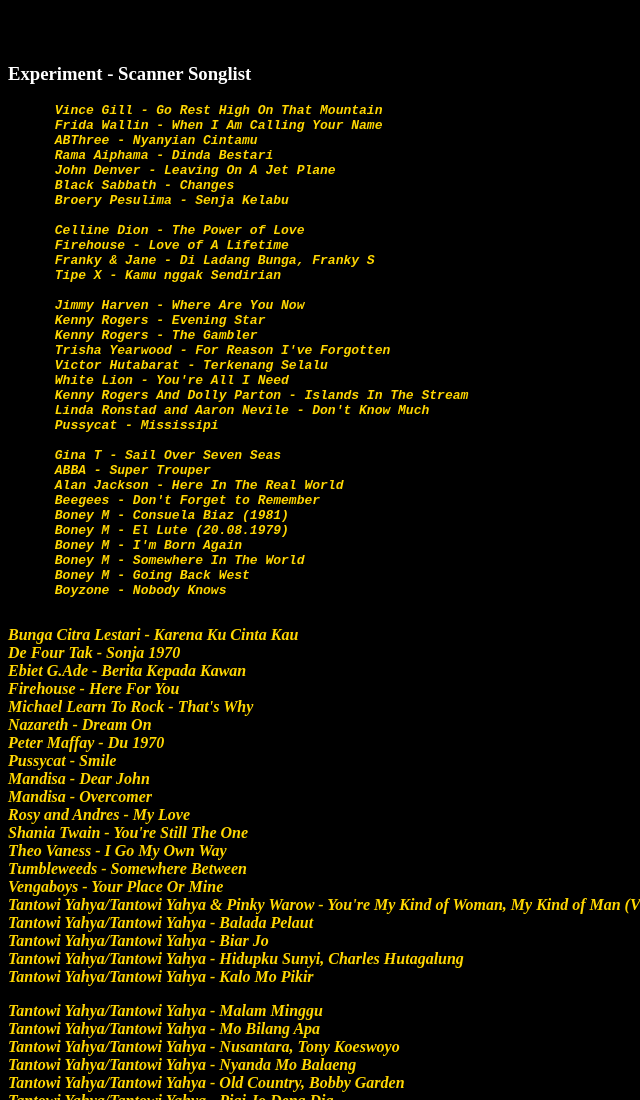
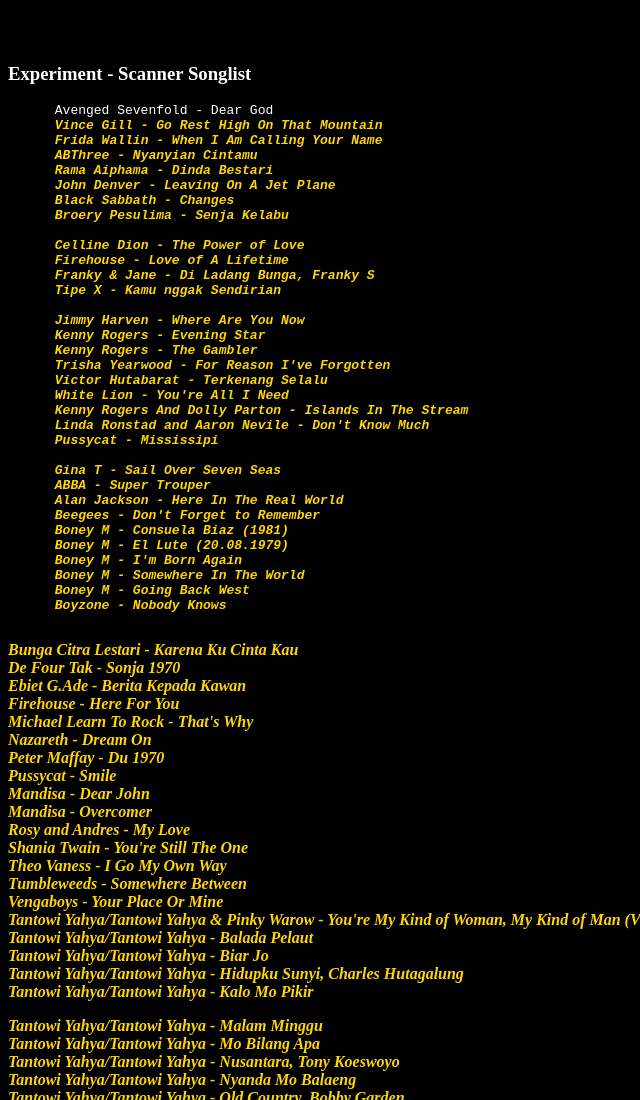
Before and after one commit to dirkncl/mp3player, a plain HTML site: page scanner.html in a window 1280 px wide. Shown: the top 1100 px of the page, without its empty margins (0-640 px from the left). Drawn offline with Linux system fonts and the light colour scheme.

Commit message:
Update scanner.html

```diff
--- a/scanner.html
+++ b/scanner.html
@@ -13,6 +13,7 @@
     <h3>Experiment - Scanner Songlist</h3>
 
     <pre>
+      Avenged Sevenfold - Dear God
       Vince Gill - Go Rest High On That Mountain
       Frida Wallin - When I Am Calling Your Name
       ABThree - Nyanyian Cintamu
```
